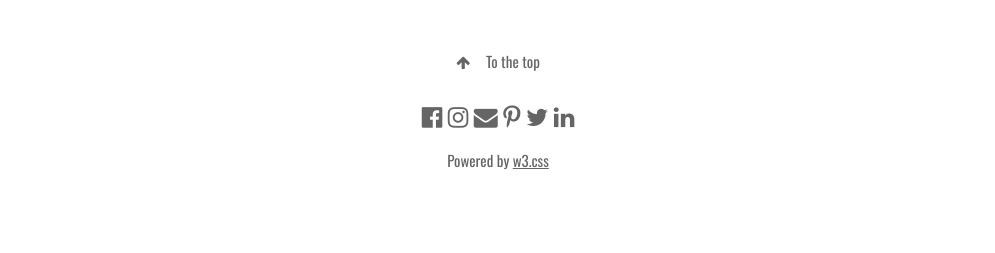
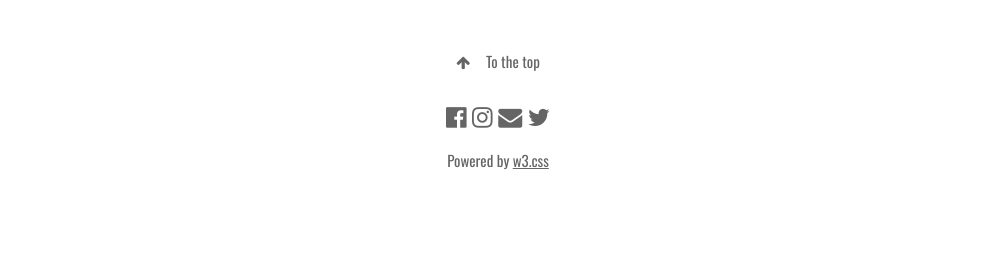
Before and after one commit to mapplega/website, a plain HTML site: page index.html in a window 1280 px wide. Shown: the part 4624-4877 px from the top of the page, without its empty margins (142-1137 px from the left). Drawn offline with nearby package versions, Linux system fonts and the light colour scheme.

Commit message:
Update index.html

```diff
--- a/index.html
+++ b/index.html
@@ -63,12 +63,10 @@
 <footer class="w3-center w3-white w3-padding-64 w3-opacity w3-hover-opacity-off">
   <a href="#" class="w3-button w3-white"><i class="fa fa-arrow-up w3-margin-right"></i>To the top</a>
   <div class="w3-xlarge w3-section">
-    <i class="fa fa-facebook-official w3-hover-opacity"></i>
-    <i class="fa fa-instagram w3-hover-opacity"></i>
+    <a href="mailto:someone@example.com"><i class="fa fa-facebook-official w3-hover-opacity"></i></a>
+    <a href="mailto:someone@example.com"><i class="fa fa-instagram w3-hover-opacity"></i></a>
     <a href="mailto:someone@example.com"><i class="fa fa-envelope w3-hover-opacity"></i></a>
-    <i class="fa fa-pinterest-p w3-hover-opacity"></i>
-    <i class="fa fa-twitter w3-hover-opacity"></i>
-    <i class="fa fa-linkedin w3-hover-opacity"></i>
+    <a href="mailto:someone@example.com"><i class="fa fa-twitter w3-hover-opacity"></i></a>
   </div>
   <p>Powered by <a href="https://www.w3schools.com/w3css/default.asp" title="W3.CSS" target="_blank" class="w3-hover-text-green">w3.css</a></p>
 </footer>
```
